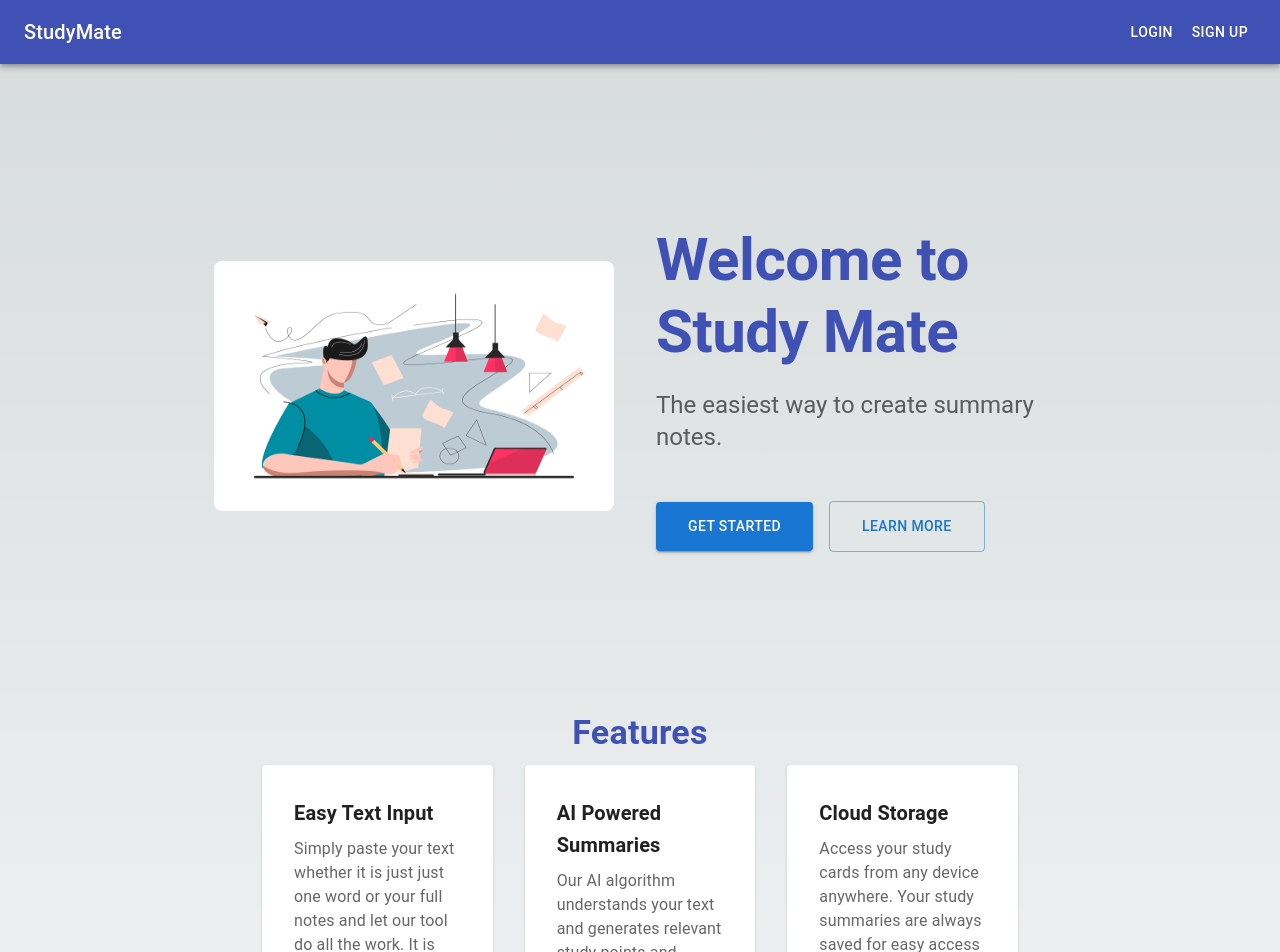
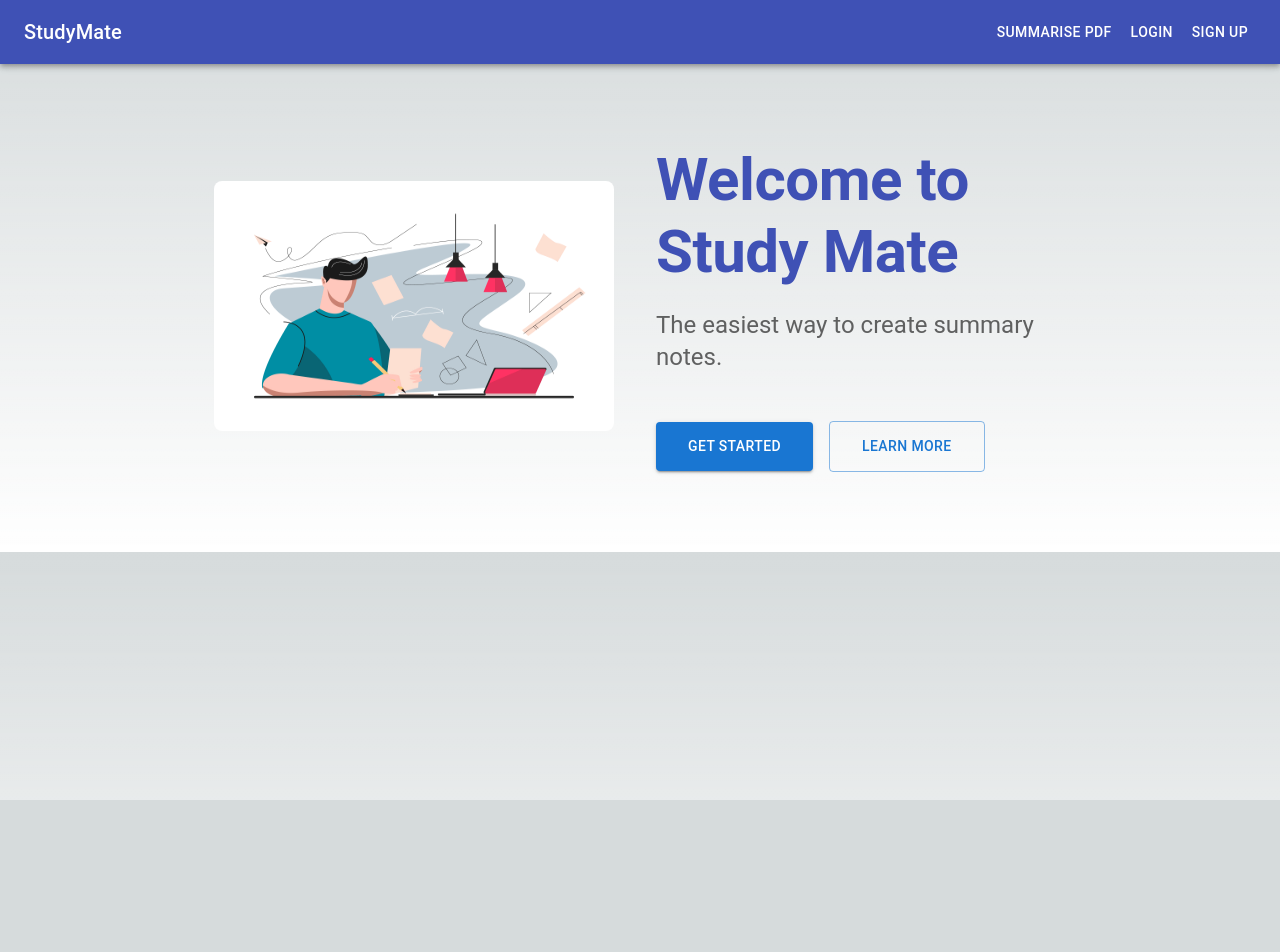
Before and after one commit to 02-ahmed/StudyMate, a Next.js app: page / in a window 1280 px wide. Shown: the top 952 px of the page. After the commit the page ends 800 px from the top, so only its background shows below. Built offline with nearby package versions, Linux system fonts and the light colour scheme; no server answers.

Commit message:
made some chanes

```diff
--- a/app/page.js
+++ b/app/page.js
@@ -41,6 +41,9 @@ export default function Home() {
           <Typography variant="h6" sx={{ flexGrow: 1 }}>
             StudyMate
           </Typography>
+          <Button color="inherit" href="/summarise">
+            Summarise PDF
+          </Button>
           <SignedOut>
             <Button color="inherit" href="/sign-in">
               Login
@@ -55,12 +58,12 @@ export default function Home() {
         </Toolbar>
       </AppBar>
 
-      <Container maxWidth="md" sx={{ my: 20 }}>
+      <Container maxWidth="md" sx={{ my: 10 }}>
         <Grid container spacing={4} alignItems="center">
           {/* Image Section */}
           <Grid item xs={12} md={6}>
             <Image
-              src="/images/study.jpg" // Replace with the path to your image
+              src="/images/study.jpg"
               alt="Someone studying"
               width={400}
               height={250}
@@ -105,7 +108,7 @@ export default function Home() {
           </Grid>
         </Grid>
 
-        <Box sx={{ my: 20, px: 6 }}>
+        {/* <Box sx={{ my: 20, px: 6 }}>
           <Typography
             variant="h4"
             component="h2"
@@ -221,7 +224,7 @@ export default function Home() {
               </Card>
             </Grid>
           </Grid>
-        </Box>
+        </Box> */}
       </Container>
     </>
   );
```
Also changed, not shown: app/generate/page.js (+5 -6 lines), public/images/happy.jpg.
